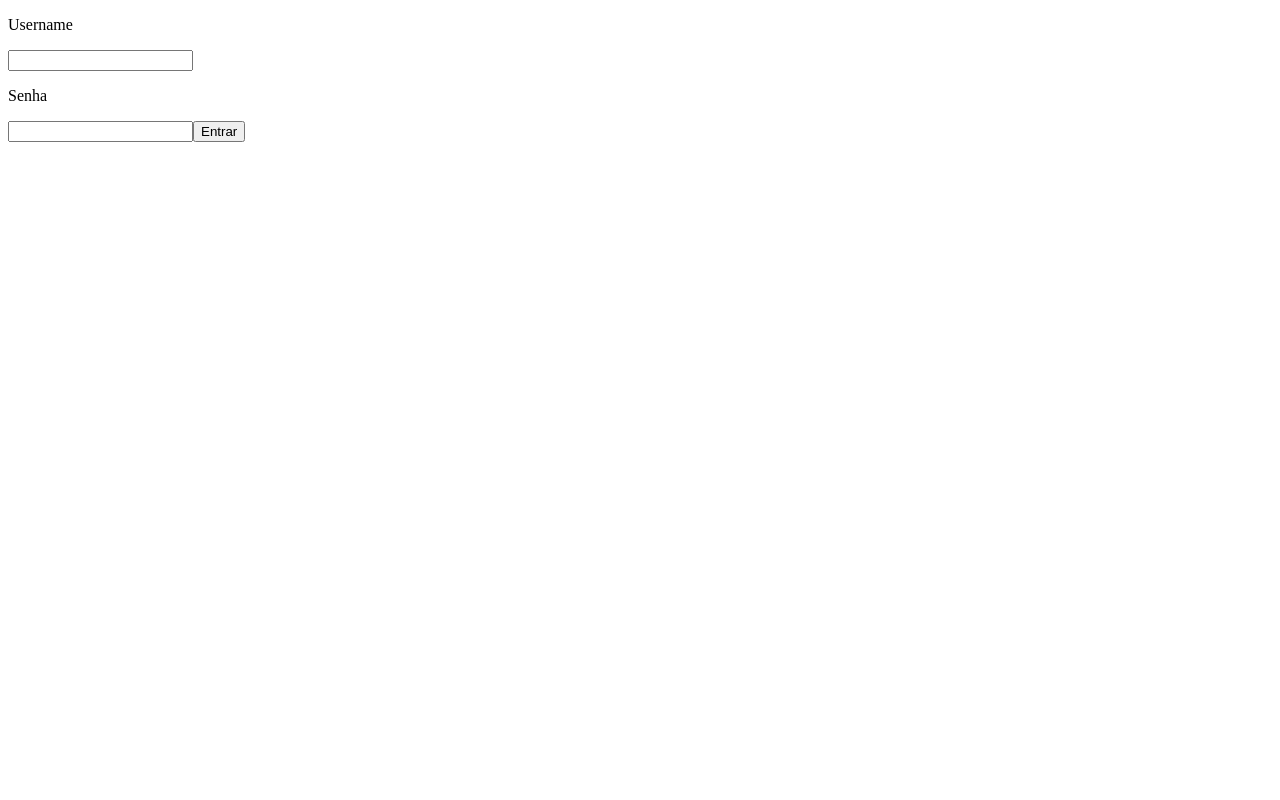
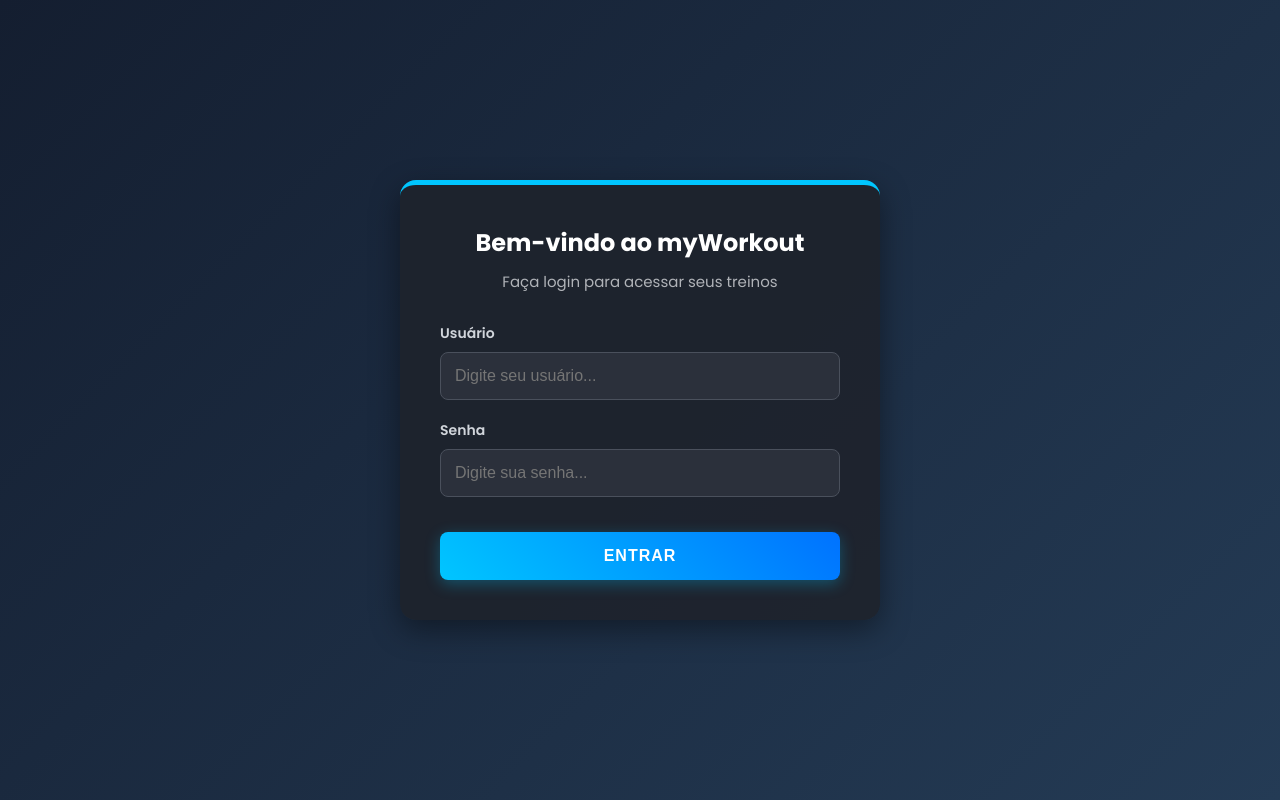
Before and after one commit to eliasnlima/myWorkout, a React (Vite) app in the folder my-workout-frontend/: page / in a window 1280 px wide. Built offline with nearby package versions, Linux system fonts and the light colour scheme.

Commit message:
feat: adiciona design tela de login

```diff
--- a/my-workout-frontend/src/pages/Login.jsx
+++ b/my-workout-frontend/src/pages/Login.jsx
@@ -1,6 +1,7 @@
 import { useState } from "react";
 import { login } from "../services/auth";
 import { useNavigate} from 'react-router-dom'
+import "../styles/Login.css"
 
 
 const Login = () => {
@@ -25,20 +26,28 @@ const Login = () => {
         }
     }
 
-    return (<>
+    return (
+        <div className="login-container">
+            <div className="login-card">
+                <h2>Bem-vindo ao myWorkout</h2>
+                <p>Faça login para acessar seus treinos</p>
 
-        <form onSubmit={handleLogin}>
-            <p>Username</p>
-            <input type="text" value={username} onChange={ (e) => {setUsername(e.target.value)}}></input>
+                <form onSubmit={handleLogin} className="login-form">
+                    <div className="input-group">
+                        <label htmlFor="username">Usuário</label>
+                        <input type="text" id="username" placeholder="Digite seu usuário..." value={username} onChange={(e) => setUsername(e.target.value)} required />
+                    </div>
 
-            <p>Senha</p>
-            <input type="password" value={senha} onChange={(e) => {setSenha(e.target.value)}}></input>
+                    <div className="input-group">
+                        <label htmlFor="senha">Senha</label>
+                        <input type="password" id="senha" placeholder="Digite sua senha..." value={senha} onChange={(e) => setSenha(e.target.value)} required />
+                    </div>
 
-            <button type="submit">Entrar</button>
-        </form>
-
-
-    </>)
+                    <button type="submit" className="btn-login">Entrar</button>
+                </form>
+            </div>
+        </div>
+    )
 }
 
 
--- /dev/null
+++ b/my-workout-frontend/src/styles/Login.css
@@ -0,0 +1,104 @@
+@import url('https://fonts.googleapis.com/css2?family=Poppins:wght@400;600;700&display=swap');
+
+* {
+    margin: 0;
+}
+.login-container {
+    display: flex;
+    justify-content: center;
+    align-items: center;
+    height: 100vh;
+    background: linear-gradient(135deg, #141e30, #243b55);
+    font-family: 'Poppins', sans-serif;
+}
+
+.login-card {
+    background: rgba(30, 35, 45, 0.95);
+    padding: 40px;
+    border-radius: 16px;
+    box-shadow: 0 10px 30px rgba(0, 0, 0, 0.4);
+    width: 100%;
+    max-width: 400px;
+    text-align: center;
+    border-top: 5px solid #00c6ff;
+    transition: transform 0.3s ease, box-shadow 0.3s ease;
+}
+
+.login-card:hover {
+    transform: translateY(-5px);
+    box-shadow: 0 15px 35px rgba(0, 0, 0, 0.2);
+}
+
+.login-card h2 {
+    margin: 0 0 10px 0;
+    color: #ffffff;
+    font-weight: 700;
+}
+
+.login-card p {
+    margin-bottom: 30px;
+    color: #b0b3b8;
+    font-size: 15px;
+}
+
+.login-form {
+    display: flex;
+    flex-direction: column;
+    gap: 20px;
+}
+
+.input-group {
+    display: flex;
+    flex-direction: column;
+    text-align: left;
+}
+
+.input-group label {
+    margin-bottom: 8px;
+    font-weight: 600;
+    font-size: 14px;
+    color: #d1d5db;
+}
+
+.input-group input {
+    padding: 14px;
+    background-color: #2b303b;
+    color: #ffffff;
+    border: 1px solid #4a505c;
+    border-radius: 8px;
+    font-size: 16px;
+    outline: none;
+    transition: border-color 0.3s ease, box-shadow 0.3s ease;
+}
+
+.input-group input:focus {
+    border-color: #00c6ff;
+    box-shadow: 0 0 0 4px rgba(0, 198, 255, 0.2);
+}
+
+.btn-login {
+    padding: 15px;
+    background: linear-gradient(45deg, #00c6ff, #0072ff);
+    color: white;
+    border: none;
+    border-radius: 8px;
+    font-size: 16px;
+    cursor: pointer;
+    font-weight: bold;
+    text-transform: uppercase;
+    letter-spacing: 1px;
+    transition: all 0.3s ease;
+    margin-top: 15px;
+    box-shadow: 0 4px 15px rgba(0, 198, 255, 0.3);
+}
+
+.btn-login:hover {
+    background: linear-gradient(45deg, #00b4e6, #0066e6);
+    box-shadow: 0 6px 20px rgba(0, 198, 255, 0.5);
+    transform: translateY(-2px);
+}
+
+.btn-login:active {
+    transform: translateY(1px) scale(0.98);
+    box-shadow: 0 2px 10px rgba(0, 198, 255, 0.3);
+}
```
